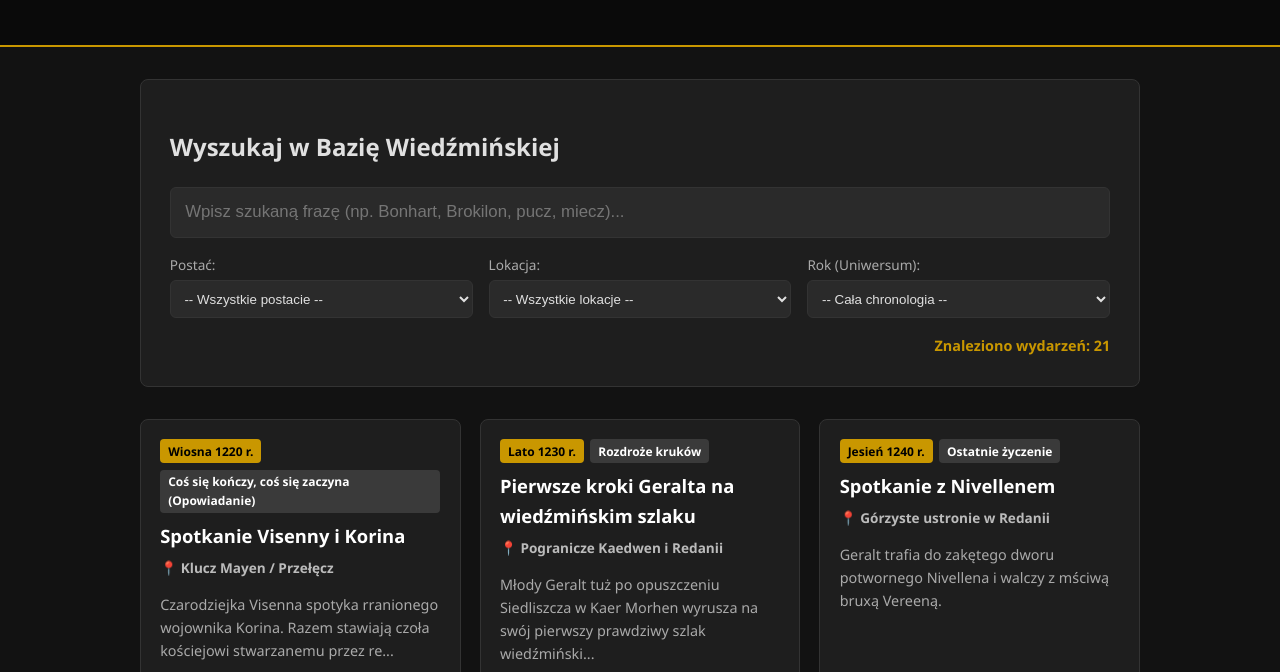
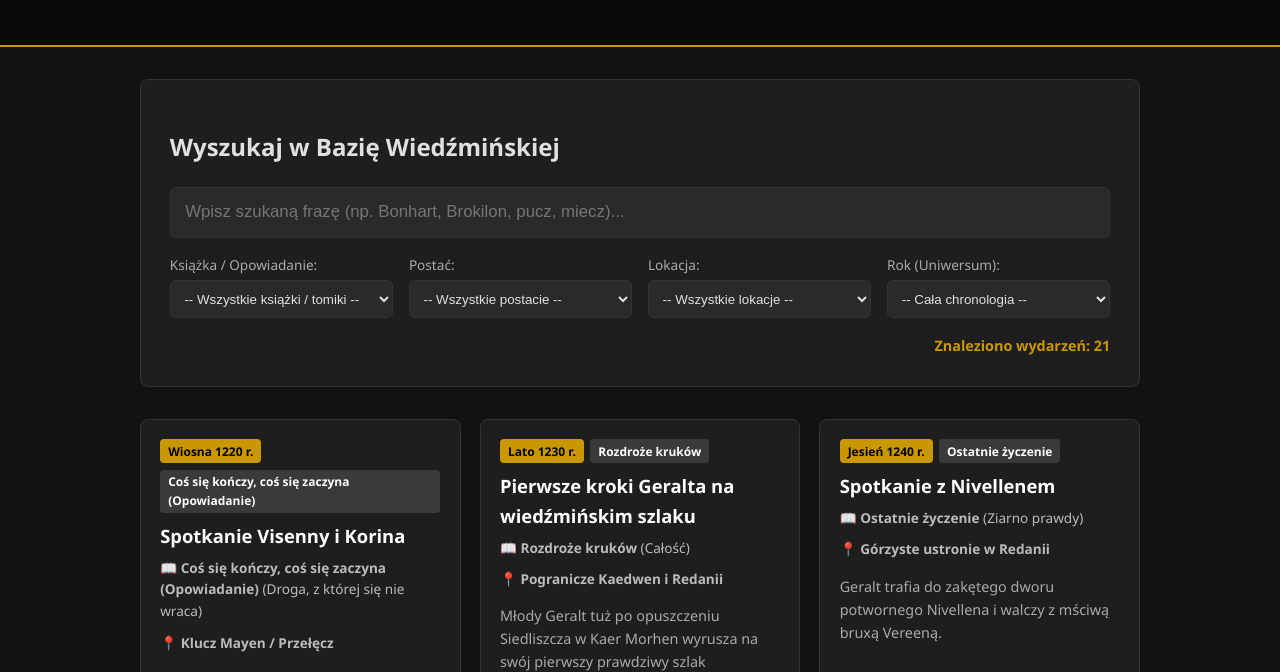
Before and after one commit to s3in610/witcher-chronology, a plain HTML site: page index.html in a window 1280 px wide. Shown: the part 128-800 px from the top of the page. Drawn offline with Linux system fonts and the light colour scheme.

Commit message:
Add files via upload

```diff
--- a/app.js
+++ b/app.js
@@ -3,6 +3,7 @@ document.addEventListener('DOMContentLoaded', () => {
 
     // Elementy DOM
     const searchInput = document.getElementById('search-input');
+    const filterBook = document.getElementById('filter-book');
     const filterCharacter = document.getElementById('filter-character');
     const filterLocation = document.getElementById('filter-location');
     const filterYear = document.getElementById('filter-year');
@@ -31,13 +32,14 @@ document.addEventListener('DOMContentLoaded', () => {
                 <div style="grid-column: 1/-1; background-color: #331111; color: #ff9999; padding: 1.5rem; border-radius: 8px; border: 1px solid #ff4444;">
                     <h3>Nie udało się załadować bazy danych</h3>
                     <p><strong>Szczegóły błędu:</strong> ${err.message}</p>
-                    <p><em>Wskazówka: Jeśli otwierasz plik bezpośrednio z dysku (file:///...), przeglądarka blokuje wczytywanie plików JSON ze względów bezpieczeństwa. Użyj lokalnego serwera (np. wtyczki <strong>Live Server</strong> w VS Code) lub uruchom stronę na GitHub Pages.</em></p>
+                    <p><em>Wskazówka: Jeśli otwierasz plik bezpośrednio z dysku (file:///...), przeglądarka blokuje wczytywanie plików JSON ze względów bezpieczeństwa. Użyj lokalnego serwera (np. wtyczki Live Server w VS Code) lub uruchom stronę na GitHub Pages.</em></p>
                 </div>
             `;
         });
 
-    // Inicjalizacja opcji w filtrach na podstawie danych z JSON
+    // Inicjalizacja opcji we wszystkich filtrach na podstawie danych z JSON
     function initFilters(events) {
+        const booksSet = new Set();
         const charactersSet = new Set();
         const locationsSet = new Set();
         const yearsSet = new Set();
@@ -46,11 +48,20 @@ document.addEventListener('DOMContentLoaded', () => {
         ['Geralt', 'Ciri', 'Yennefer', 'Triss'].forEach(c => charactersSet.add(c));
 
         events.forEach(item => {
+            if (item.book) booksSet.add(item.book);
             if (item.year) yearsSet.add(item.year);
             if (item.location_name) locationsSet.add(item.location_name);
             if (item.other_characters && Array.isArray(item.other_characters)) {
                 item.other_characters.forEach(c => charactersSet.add(c));
             }
+        });
+
+        // Wypełnienie listy książek/opowiadań
+        Array.from(booksSet).sort().forEach(book => {
+            const opt = document.createElement('option');
+            opt.value = book;
+            opt.textContent = book;
+            filterBook.appendChild(opt);
         });
 
         // Wypełnienie listy postaci
@@ -81,12 +92,13 @@ document.addEventListener('DOMContentLoaded', () => {
     // Główna funkcja filtrowania
     function filterEvents() {
         const query = searchInput.value.toLowerCase().trim();
+        const selectedBook = filterBook.value;
         const selectedChar = filterCharacter.value;
         const selectedLoc = filterLocation.value;
         const selectedYear = filterYear.value;
 
         const filtered = eventsData.filter(event => {
-            // Bezpieczne sprawdzanie pól tekstowych (zabezpieczenie przed undefined/null)
+            // Szukanie frazy w tekście
             const titleMatch = event.title ? event.title.toLowerCase().includes(query) : false;
             const descMatch = event.description ? event.description.toLowerCase().includes(query) : false;
             const bookMatch = event.book ? event.book.toLowerCase().includes(query) : false;
@@ -102,19 +114,20 @@ document.addEventListener('DOMContentLoaded', () => {
 
             const textMatch = !query || titleMatch || descMatch || bookMatch || locNameMatch || otherCharsMatch || trackerMatch;
 
+            // Filtr książki/opowiadania
+            const bookFilterMatch = !selectedBook || event.book === selectedBook;
+
             // Filtr postaci
             let charMatch = !selectedChar;
             if (selectedChar) {
                 const charLower = selectedChar.toLowerCase();
                 const inOthers = event.other_characters && event.other_characters.includes(selectedChar);
 
-                // Sprawdzanie czy postać występuje w trackerze
                 let inTracker = false;
                 if (event.tracker) {
                     if (event.tracker[charLower]) {
                         inTracker = !event.tracker[charLower].includes("Jeszcze się nie urodził");
                     } else {
-                        // Jeśli szukamy w opisie trakerów innych postaci
                         inTracker = Object.values(event.tracker).some(t => typeof t === 'string' && t.toLowerCase().includes(charLower));
                     }
                 }
@@ -128,7 +141,7 @@ document.addEventListener('DOMContentLoaded', () => {
             // Filtr roku
             const yearMatch = !selectedYear || (event.year && event.year.toString() === selectedYear);
 
-            return textMatch && charMatch && locMatch && yearMatch;
+            return textMatch && bookFilterMatch && charMatch && locMatch && yearMatch;
         });
 
         renderResults(filtered);
@@ -152,6 +165,8 @@ document.addEventListener('DOMContentLoaded', () => {
                 ? (event.description.length > 110 ? event.description.substring(0, 110) + '...' : event.description)
                 : '';
 
+            const chapterInfo = event.chapter ? ` (${event.chapter})` : '';
+
             card.innerHTML = `
                 <div>
                     <div class="result-header">
@@ -159,6 +174,7 @@ document.addEventListener('DOMContentLoaded', () => {
                         <span class="badge secondary">${event.book || ''}</span>
                     </div>
                     <h3>${event.title || 'Bez tytułu'}</h3>
+                    <p class="result-loc">📖 <strong>${event.book || ''}</strong>${chapterInfo}</p>
                     <p class="result-loc">📍 <strong>${event.location_name || 'Różne lokacje'}</strong></p>
                     <p class="result-snippet">${descSnippet}</p>
                 </div>
@@ -205,6 +221,7 @@ document.addEventListener('DOMContentLoaded', () => {
 
     // Event listenery dla wyszukiwania
     searchInput.addEventListener('input', filterEvents);
+    filterBook.addEventListener('change', filterEvents);
     filterCharacter.addEventListener('change', filterEvents);
     filterLocation.addEventListener('change', filterEvents);
     filterYear.addEventListener('change', filterEvents);
--- a/index.html
+++ b/index.html
@@ -3,7 +3,7 @@
 <head>
     <meta charset="UTF-8">
     <meta name="viewport" content="width=device-width, initial-scale=1.0">
-    <title>Nawigator po Literatura A. Sapkowskiego</title>
+    <title>Nawigator po Świecie Wiedźmina</title>
     <link rel="stylesheet" href="style.css">
 </head>
 <body>
@@ -22,6 +22,14 @@
             </div>
 
             <div class="filters-grid">
+                <!-- NOWY FILTR KSIĄŻEK I OPOWIADAŃ -->
+                <div class="filter-group">
+                    <label for="filter-book">Książka / Opowiadanie:</label>
+                    <select id="filter-book">
+                        <option value="">-- Wszystkie książki / tomiki --</option>
+                    </select>
+                </div>
+
                 <div class="filter-group">
                     <label for="filter-character">Postać:</label>
                     <select id="filter-character">
```
